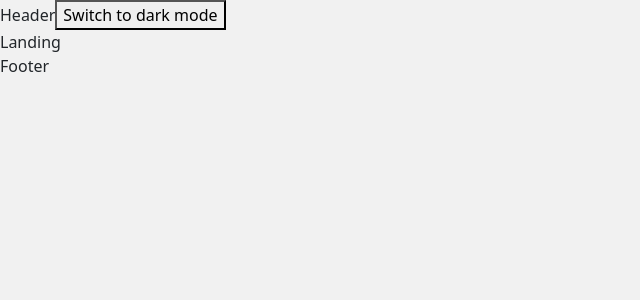
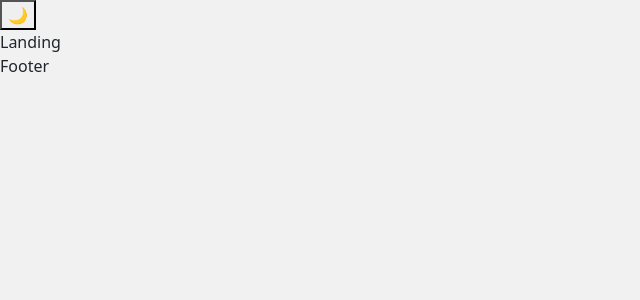
Before and after one commit to xJuanPablo/TechTide, a React (Create React App) app in the folder client/: page / in a window 1280 px wide. Shown: the top 300 px of the page, without its empty margins (0-640 px from the left). Built offline with nearby package versions, Linux system fonts and the light colour scheme.

Commit message:
Added hook to not duplicate 'context' functionality

```diff
--- a/client/src/components/Header.tsx
+++ b/client/src/components/Header.tsx
@@ -1,15 +1,12 @@
-import { useContext } from 'react';
-import { ThemeContext } from '../context/ThemeContext';
+import { useTheme } from "../hooks/useTheme";
 
 const Header: React.FC = () => {
-  const context = useContext(ThemeContext);
-  if (!context) throw new Error('ThemeContext not found');
-  const { theme, toggleTheme } = context;
+  const { theme, toggleTheme } = useTheme()
+
   return (
     <header>
-      Header
       <button onClick={toggleTheme}>
-      Switch to {theme === 'light' ? 'dark' : 'light'} mode
+      {theme === 'light' ? '🌙' : '🌤️'}
       </button>
     </header>
   )
--- /dev/null
+++ b/client/src/hooks/useTheme.tsx
@@ -0,0 +1,10 @@
+import { useContext } from "react";
+import { ThemeContext } from "../context/ThemeContext";
+
+export const useTheme = () => {
+    const context = useContext(ThemeContext)
+    if (!context) {
+        throw new Error('useTheme must be used within a ThemeProvider')
+    }
+    return context;
+}
```
